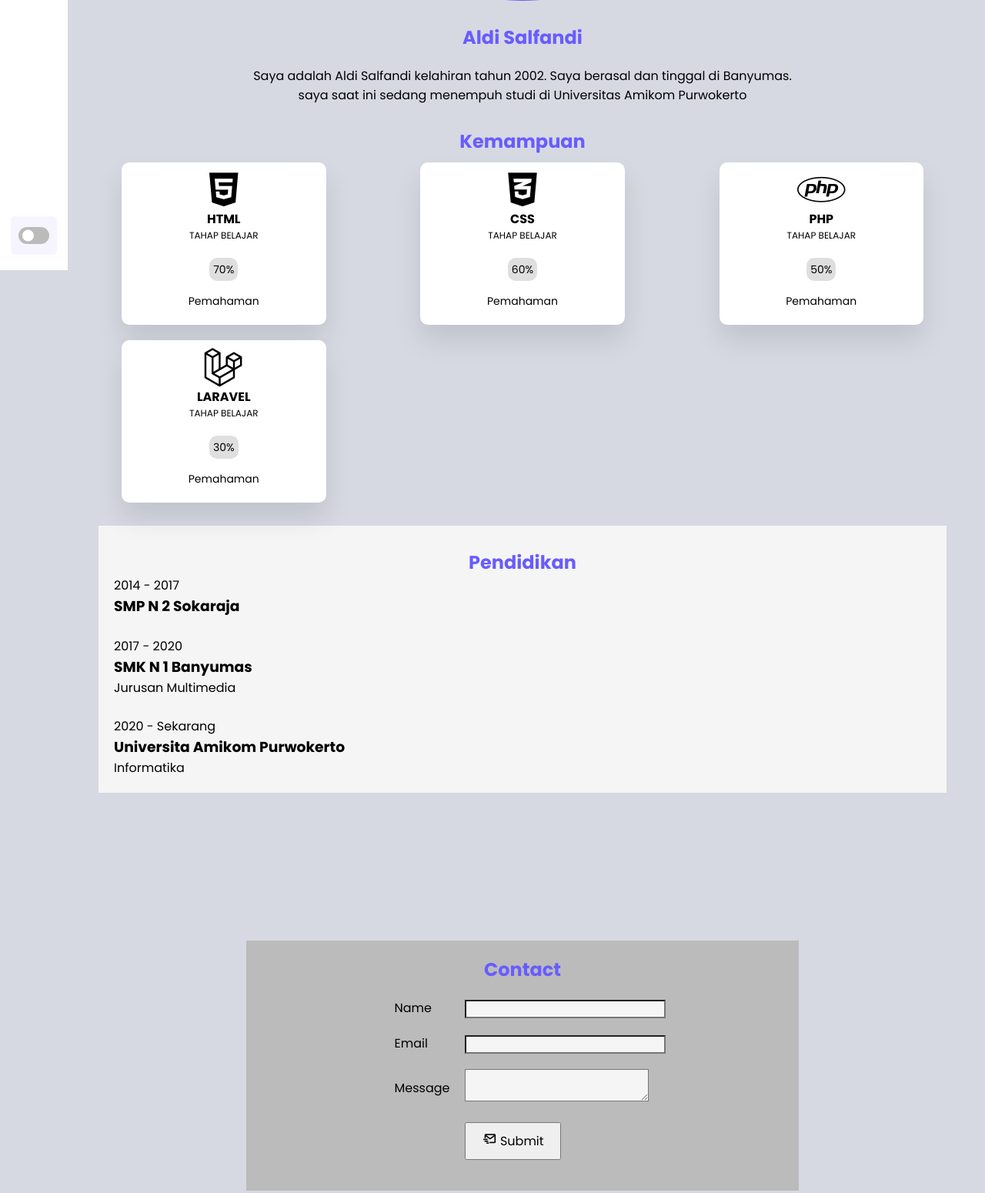
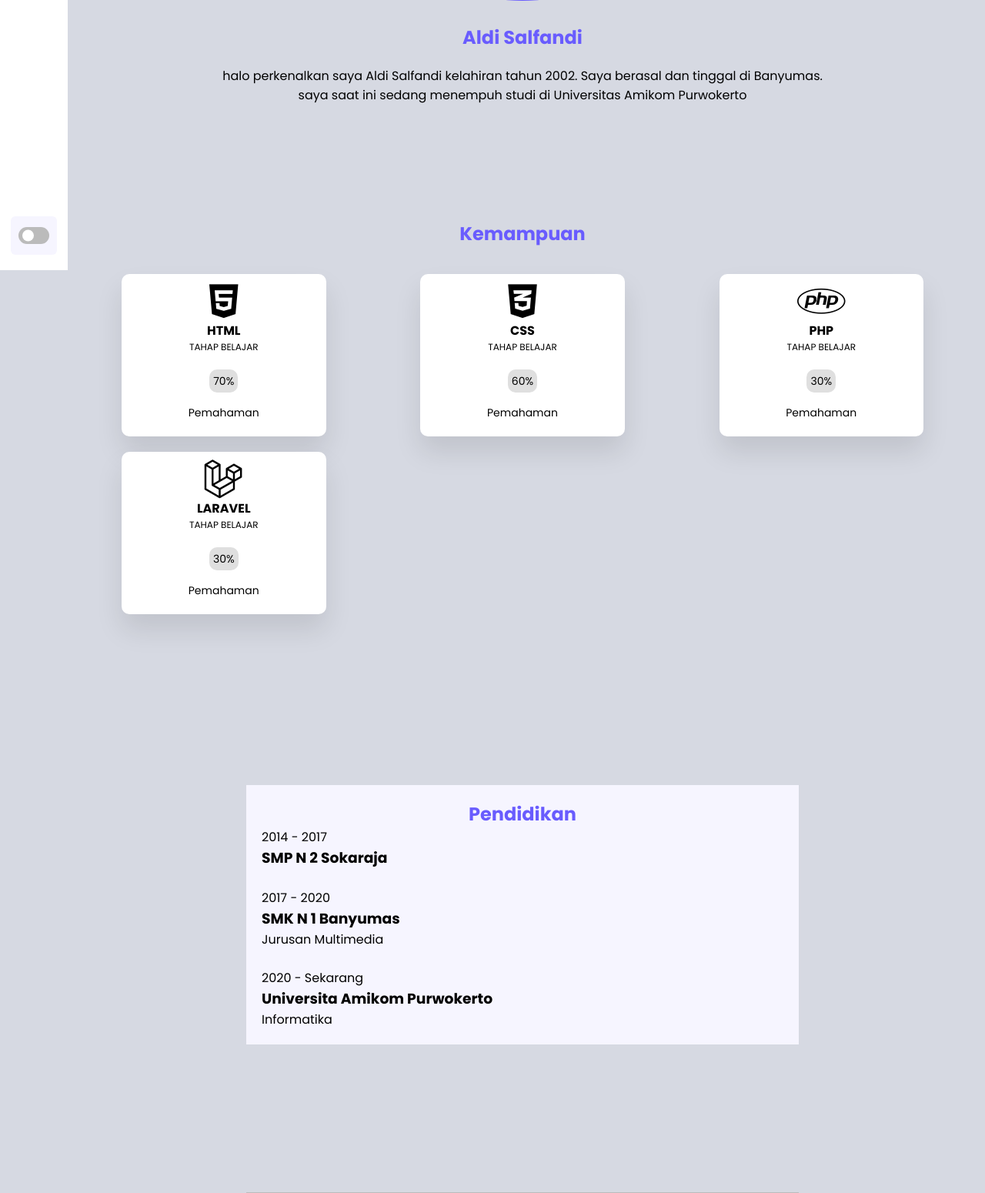
Before and after one commit to aldi-sfl/Gits-MSIB4-Tugas2, a PHP site: page / in a window 1280 px wide. Shown: the part 449-1999 px from the top of the page at 77% size. Run offline with PHP 8.4, Linux system fonts and the light colour scheme; some libraries are stand-ins or nearby versions.

```diff
--- a/index.php
+++ b/index.php
@@ -96,13 +96,14 @@
           <h1 class="home-text">Aldi Salfandi</h1>
         </div>
         <div class="content-home">
-          <p>Saya adalah Aldi Salfandi kelahiran tahun 2002. Saya berasal dan tinggal di Banyumas.</p>
+          <p>halo perkenalkan saya Aldi Salfandi kelahiran tahun 2002. Saya berasal dan tinggal di Banyumas.</p>
           <p>saya saat ini sedang menempuh studi di Universitas Amikom Purwokerto</p>
           <!-- <p id="result"></p> -->
         </div>
 
         <div class="content-skill" id="skill">
           <h1 class="text">Kemampuan</h1>
+          <br />
           <div class="main-top"></div>
           <div class="users">
             <div class="card">
@@ -142,7 +143,7 @@
               <div class="per">
                 <table>
                   <tr>
-                    <td><span>50%</span></td>
+                    <td><span>30%</span></td>
                   </tr>
                   <tr>
                     <td>Pemahaman</td>
--- a/pendidikan.css
+++ b/pendidikan.css
@@ -1,8 +1,3 @@
-.content-exp {
-  padding: 20px;
-  background-color: #f5f5f5;
-}
-
 .content-exp h2 {
   font-size: 24px;
   margin-bottom: 20px;
--- a/skill.css
+++ b/skill.css
@@ -1,4 +1,5 @@
 .content-skill {
+  text-align: justify;
   position: relative;
   padding: 20px;
   width: 100%;
@@ -11,13 +12,7 @@
 .icon-skill {
   font-size: 50px;
 }
-/* .main-top i {
-  position: absolute;
-  right: 0;
-  margin: 10px 30px;
-  color: rgb(110, 109, 109);
-  cursor: pointer;
-} */
+
 .main .users {
   display: flex;
   width: 100%;
--- a/style.css
+++ b/style.css
@@ -380,6 +380,7 @@ body.dark .home .text {
 }
 
 .home .content-home {
+  margin-bottom: 120px;
   padding-top: 20px;
   text-align: center;
   /* background-color: brown; */
@@ -391,18 +392,24 @@ body.dark .home .text {
   /* background-color: #707070; */
 }
 
-body.dark .content-skill {
-  color: var(--text-color);
+body.dark .card {
+  color: var(--primary-color);
 }
 
 .home .content-exp {
-  padding-top: 30px;
+  margin: 15vmax;
   text-align: justify;
-  /* background-color: cadetblue; */
+  padding: 20px;
+  background-color: var(--primary-color-light);
 }
 
-body.dark .content-exp {
-  color: var(--text-color);
+/* body.dark .content-exp {
+  color: var(--primary-color);
+} */
+
+body.dark .education-item {
+  color: var(--primary-color-light);
+  z-index: 100;
 }
 
 table {
```
